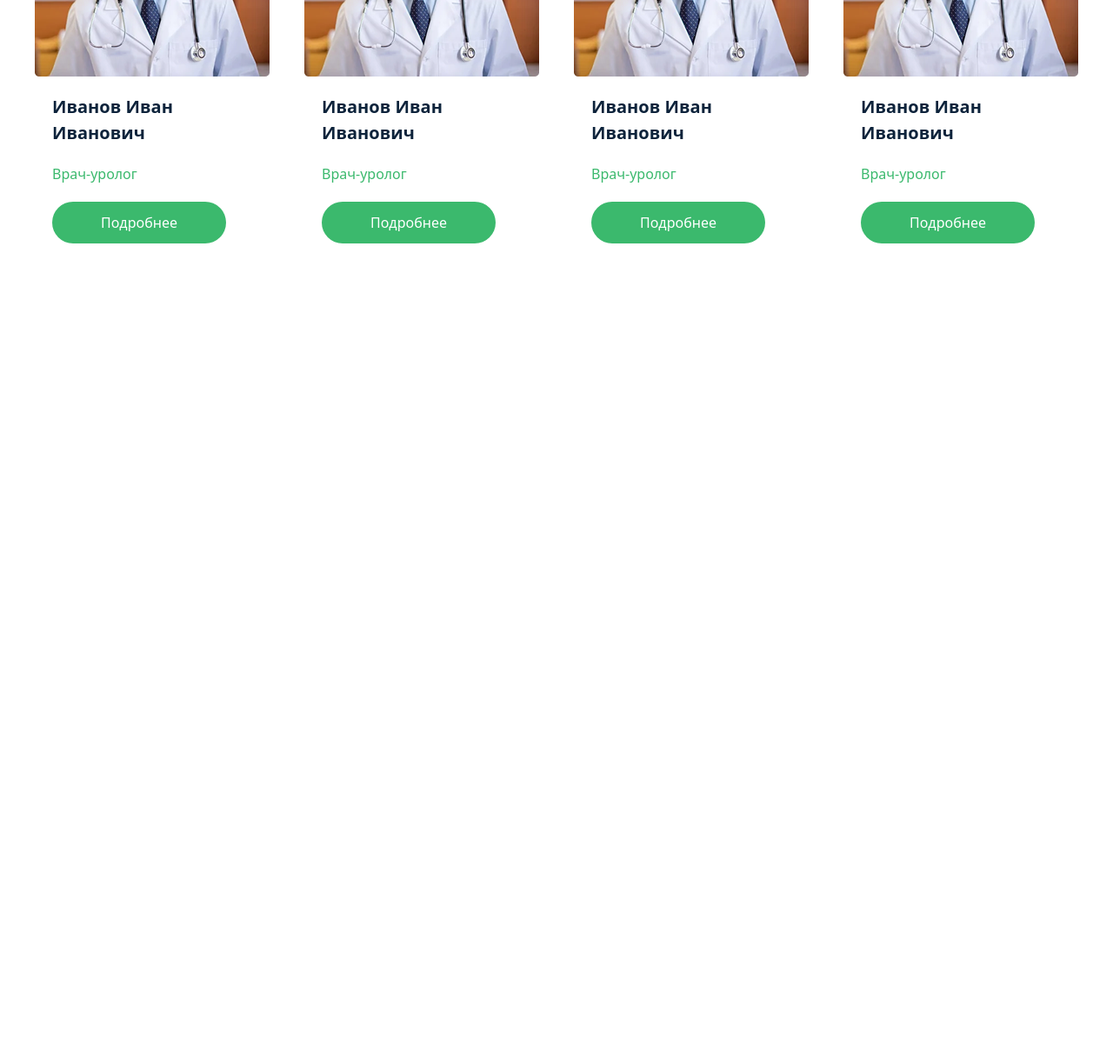
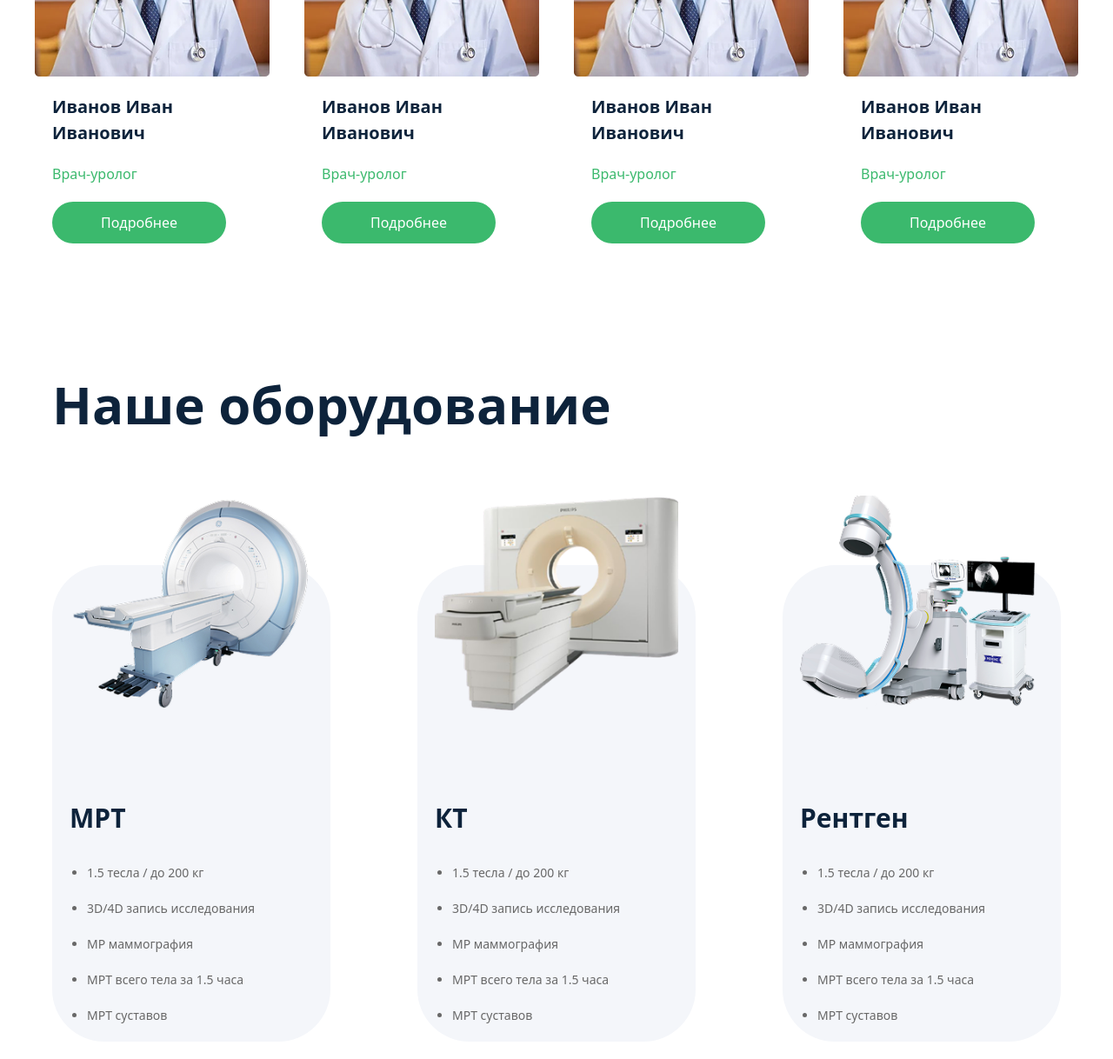
Before and after one commit to smuhriddin2006/Practice_3, a website: page src/index.html in a window 1280 px wide. Shown: the part 2203-3421 px from the top of the page at 87% size. Before the commit the page ends 2503 px from the top, so only its background shows below. Drawn offline with nearby package versions, Linux system fonts and the light colour scheme; files that its build step writes are made by us from their sources.

Commit message:
Section 5 is done !

```diff
--- a/src/index.html
+++ b/src/index.html
@@ -117,6 +117,46 @@ Lorem ipsum dolor sit amet, consectetur adipiscing elit. Ipsum diam pretium risu
                 </div>
             </article>
         </section>
+
+        <section class="max-w-[1200px] m-auto mt-[100px]">
+            <h2 class="font-[700] text-[60px] text-[#0D233B] p-[20px]">Наше оборудование</h2>
+
+            <article class="mt-[100px] xl:flex xl:flex-row xl:justify-between flex flex-col justify-center items-center gap-[100px] p-[20px]">
+                <div class="bg-[#F4F6FA] w-[367px] rounded-[60px] p-[20px]">
+                    <img class="relative top-[-100px]" src="/src/image 4 (2).png" alt="">
+                    <h4 class="text-[30px] font-[700] text-[#0D233B]">МРТ</h4>
+                    <ul class="text-[14px] text-[#686868] list-disc ml-[20px] flex flex-col gap-[20px] mt-[30px]">
+                        <li>1.5 тесла / до 200 кг</li>
+                        <li>3D/4D запись исследования</li>
+                        <li>МР маммография</li>
+                        <li>МРТ всего тела за 1.5 часа</li>
+                        <li>МРТ суставов</li>
+                    </ul>
+                </div>
+                                <div class="bg-[#F4F6FA] w-[367px] rounded-[60px] p-[20px]">
+                    <img class="relative top-[-100px]" src="/src/image 4 (3).png" alt="">
+                    <h4 class="text-[30px] font-[700] text-[#0D233B]">КТ</h4>
+                    <ul class="text-[14px] text-[#686868] list-disc ml-[20px] flex flex-col gap-[20px] mt-[30px]">
+                        <li>1.5 тесла / до 200 кг</li>
+                        <li>3D/4D запись исследования</li>
+                        <li>МР маммография</li>
+                        <li>МРТ всего тела за 1.5 часа</li>
+                        <li>МРТ суставов</li>
+                    </ul>
+                </div>
+                                <div class="bg-[#F4F6FA] w-[367px] rounded-[60px] p-[20px]">
+                    <img class="relative top-[-100px]" src="/src/image 4 (4).png" alt="">
+                    <h4 class="text-[30px] font-[700] text-[#0D233B]">Рентген</h4>
+                    <ul class="text-[14px] text-[#686868] list-disc ml-[20px] flex flex-col gap-[20px] mt-[30px]">
+                        <li>1.5 тесла / до 200 кг</li>
+                        <li>3D/4D запись исследования</li>
+                        <li>МР маммография</li>
+                        <li>МРТ всего тела за 1.5 часа</li>
+                        <li>МРТ суставов</li>
+                    </ul>
+                </div>
+            </article>
+        </section>
     </main>
 </body>
 </html>
```
Also changed, not shown: src/image 4 (2).png (added), src/image 4 (3).png (added), src/image 4 (4).png (added).
